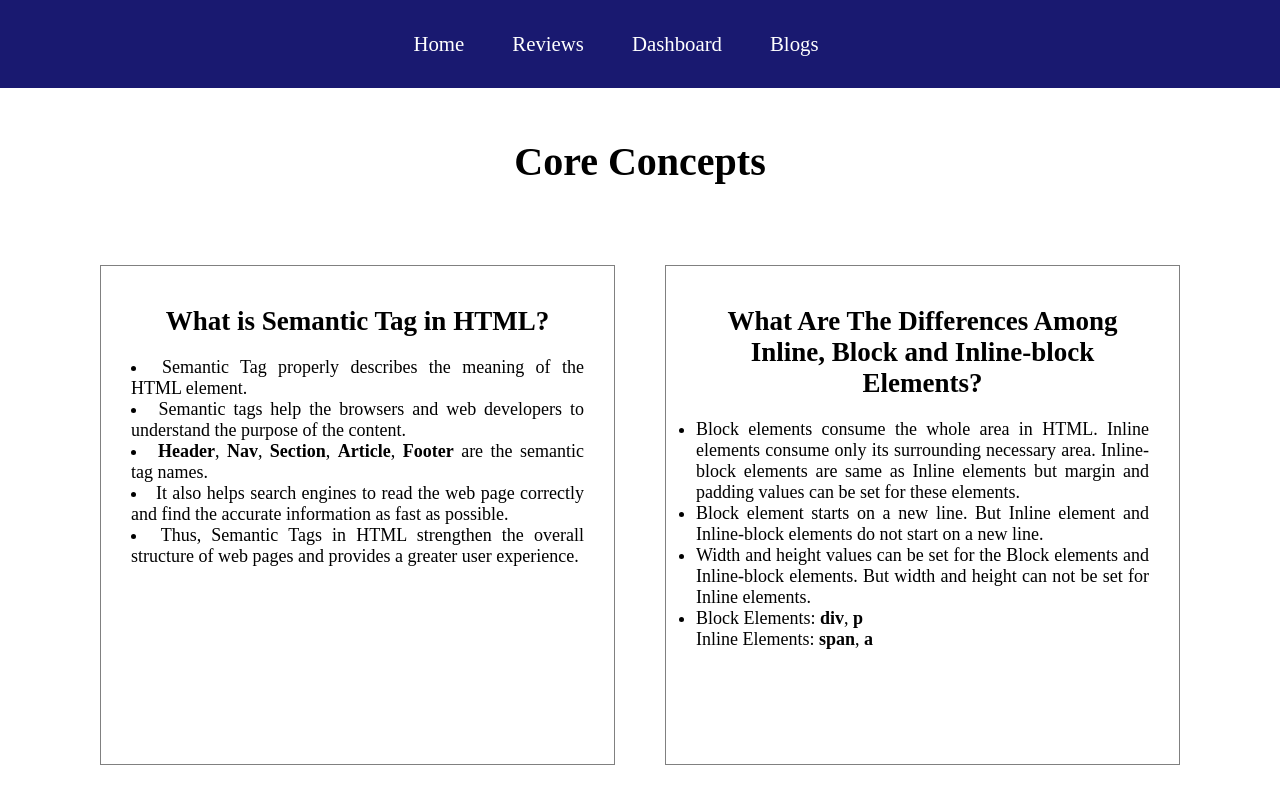
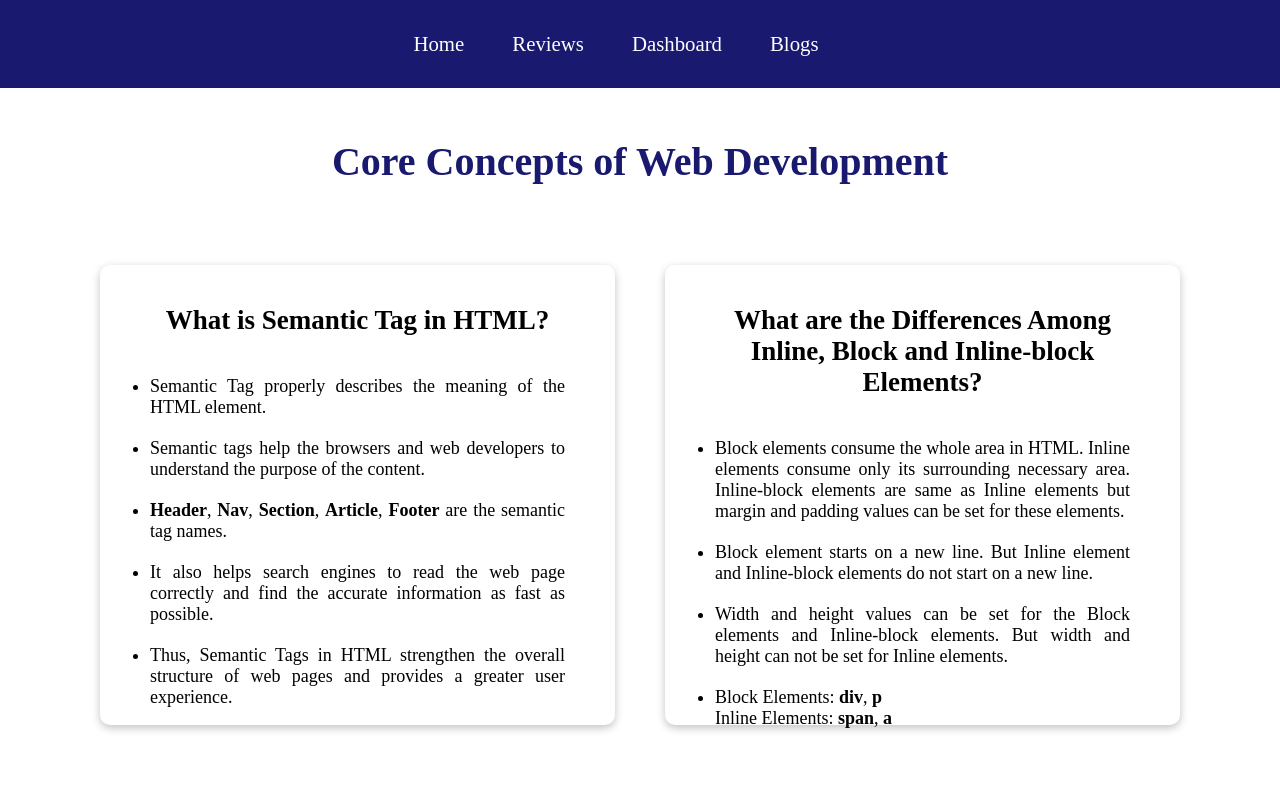
Before and after one commit to Ety-Biswangri/tasty-pickles, a React (Create React App) app: page /blogs in a window 1280 px wide. Shown: the top 804 px of the page. Built offline with nearby package versions, Linux system fonts and the light colour scheme.

Commit message:
ohter parts work is done

```diff
--- a/src/components/Blogs/Blogs.css
+++ b/src/components/Blogs/Blogs.css
@@ -6,6 +6,7 @@
     font-size: 2.5rem;
     text-align: center;
     margin-bottom: 80px;
+    color: rgb(25, 25, 112);
 }
 
 .blogs-container {
@@ -21,14 +22,26 @@
 }
 
 .single-blog .single-blog-inside {
-    border: 1px solid gray;
+    border: none;
     padding: 30px;
     text-align: justify;
     font-size: 18px;
-    height: 500px;
+    height: 460px;
+    box-shadow: rgba(0, 0, 0, 0.24) 0px 3px 8px;
+    border-radius: 10px;
+}
+
+.single-blog .single-blog-inside:hover {
+    box-shadow: rgba(0, 0, 0, 0.35) 0px 5px 15px;
+    transition: ease-in;
+    transition-duration: 0.3s;
 }
 
 .single-blog .single-blog-inside h2 {
-    margin: 10px 0px 20px 0px;
+    margin: 10px 0px 40px 0px;
     text-align: center;
 }
+
+.single-blog-inside p ul li {
+    margin: 20px;
+}
--- a/src/components/Blogs/Blogs.js
+++ b/src/components/Blogs/Blogs.js
@@ -4,12 +4,13 @@ import './Blogs.css';
 const Blogs = () => {
     return (
         <div className='blogs'>
-            <h1>Core Concepts</h1>
+            <h1>Core Concepts of Web Development</h1>
             <div className='blogs-container'>
                 <div className='single-blog'>
                     <div className='single-blog-inside'>
                         <h2>What is Semantic Tag in HTML?</h2>
                         <p>
+                            <ul>
                                 <li>
                                     Semantic Tag properly describes the meaning of the HTML element.
                                 </li>
@@ -25,12 +26,13 @@ const Blogs = () => {
                                 <li>
                                     Thus, Semantic Tags in HTML strengthen the overall structure of web pages and provides a greater user experience.
                                 </li>
+                            </ul>
                         </p>
                     </div>
                 </div>
                 <div className='single-blog'>
                     <div className='single-blog-inside'>
-                        <h2>What Are The Differences Among Inline, Block and Inline-block Elements?</h2>
+                        <h2>What are the Differences Among Inline, Block and Inline-block Elements?</h2>
                         <p>
                             <ul>
                                 <li>
--- a/src/components/Home/Home.css
+++ b/src/components/Home/Home.css
@@ -72,6 +72,8 @@
 
 .home-page-single-review-container:hover {
     box-shadow: rgba(0, 0, 0, 0.25) 0px 14px 28px, rgba(0, 0, 0, 0.22) 0px 10px 10px;
+    transition: ease-in;
+    transition-duration: 0.3s;
 }
 
 .home-page-single-review {
--- a/src/components/Home/Home.js
+++ b/src/components/Home/Home.js
@@ -26,7 +26,7 @@ const Home = () => {
                 </div>
             </div>
             <div className='home-page-second-portion'>
-                <h2>Customer Reviews</h2>
+                <h2 style={{ color: 'rgb(25, 25, 112)' }}>Customer Reviews</h2>
                 <div className='home-page-review-container'>
                     {
                         reviewSlice.map((review) => <div key={review.id} className="home-page-single-review-container">
--- a/src/components/Reviews/Reviews.css
+++ b/src/components/Reviews/Reviews.css
@@ -6,6 +6,7 @@
     font-size: 2.5rem;
     text-align: center;
     margin-bottom: 50px;
+    color: rgb(25, 25, 112);
 }
 
 .review-container {
@@ -26,6 +27,8 @@
 
 .single-review-container:hover {
     box-shadow: rgba(0, 0, 0, 0.25) 0px 14px 28px, rgba(0, 0, 0, 0.22) 0px 10px 10px;
+    transition: ease-in;
+    transition-duration: 0.3s;
 }
 
 .single-review {
```
Lines whose indentation alone changed are shown as unchanged.
